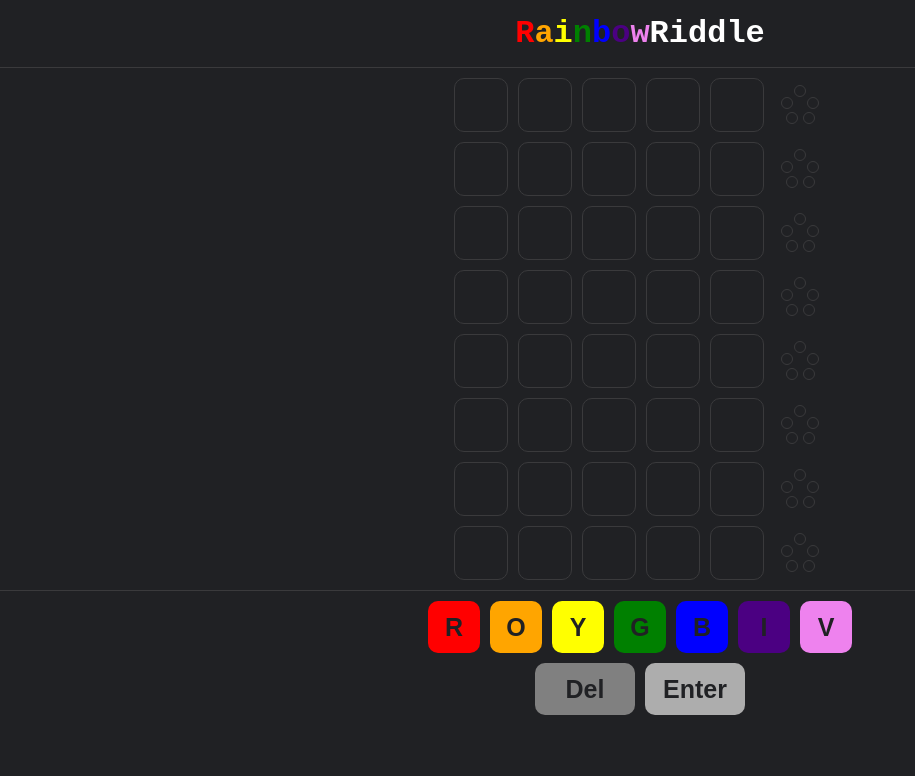
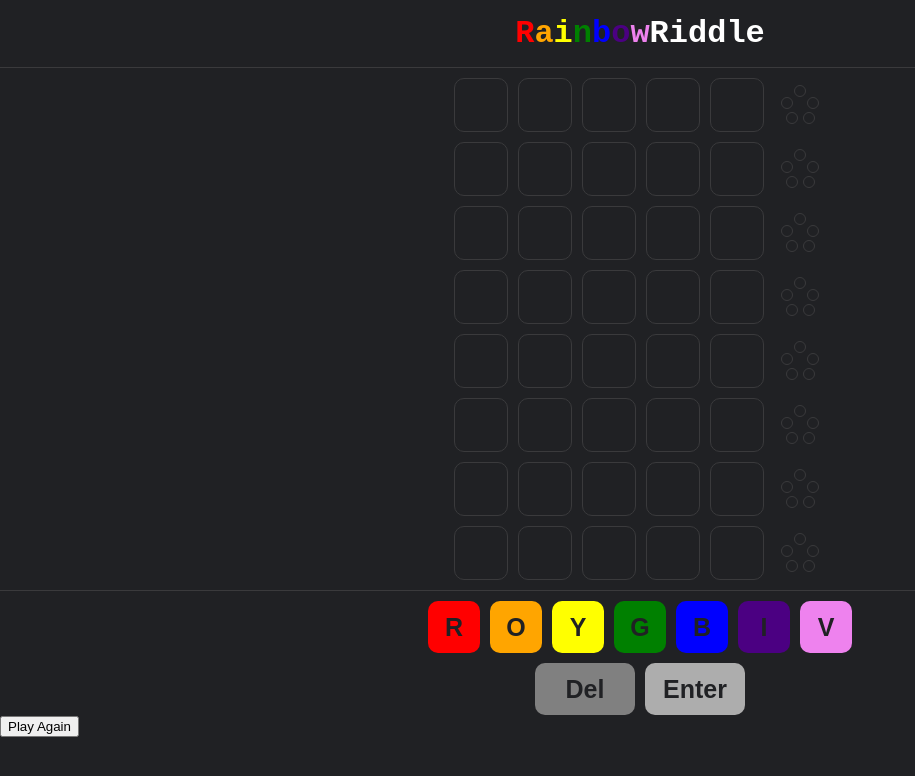
Before and after one commit to JanRoces/rainbow-riddle, a React (Create React App) app: page / in a window 1280 px wide. Shown: the top 776 px of the page, without its empty margins (0-915 px from the left). Built offline with nearby package versions, Linux system fonts and the light colour scheme; the HTML template or start-up script is replaced by a standard one.

Commit message:
render play again button

```diff
--- a/src/App.js
+++ b/src/App.js
@@ -2,9 +2,10 @@ import React, { useState } from 'react';
 import Logo from './components/Logo';
 import ColorSelection from './components/ColorSelection';
 import GameGrid from './components/GameGrid';
+import SecretCode from './components/SecretCode';
+import ActionButton from './components/ActionButton';
+import { COLORS } from './utils/colors';
 import './App.css';
-import { COLORS } from './utils/colors';
-import SecretCode from './components/SecretCode';
 
 const secret = getSecretCombination();
 
@@ -50,6 +51,10 @@ function App() {
     }
   }
 
+  function playAgain() {
+    console.log('helo worl');
+  }
+
   function renderSelectionOrSecret() {
     return status ? (
       <SecretCode secret={secret} />
@@ -58,11 +63,18 @@ function App() {
     );
   }
 
+  function renderPlayAgainButton() {
+    return (
+      <ActionButton label="Play Again" type="play" onPlayAgain={playAgain} />
+    );
+  }
+
   return (
     <div>
       <Logo message={status} />
       <GameGrid {...props} />
       {renderSelectionOrSecret()}
+      {renderPlayAgainButton()}
     </div>
   );
 }
```
